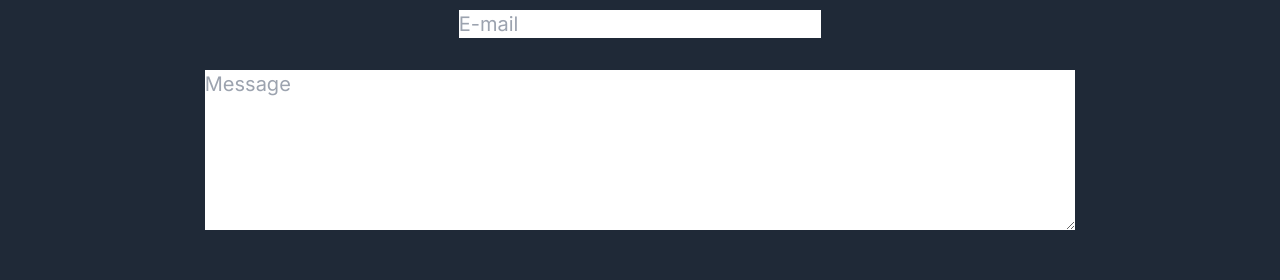
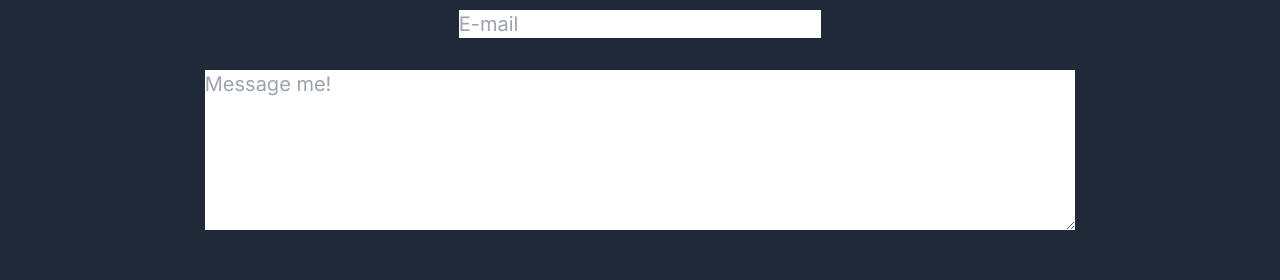
Before and after one commit to RAWjasekaram/Portfolio, a Next.js app in the folder with-tailwindcss-app/: page / in a window 1280 px wide. Shown: the part 1434-1714 px from the top of the page. Built offline with nearby package versions, Linux system fonts and the light colour scheme.

Commit message:
Update Email.tsx

```diff
--- a/with-tailwindcss-app/app/components/Email.tsx
+++ b/with-tailwindcss-app/app/components/Email.tsx
@@ -28,7 +28,7 @@ const Email: React.FC = () => {
           <textarea
             required
             className=" w-full mx-auto h-40 md:w-4/5 "
-            placeholder="Message"
+            placeholder="Message me!"
             name="message"
           />
           <br />
```
